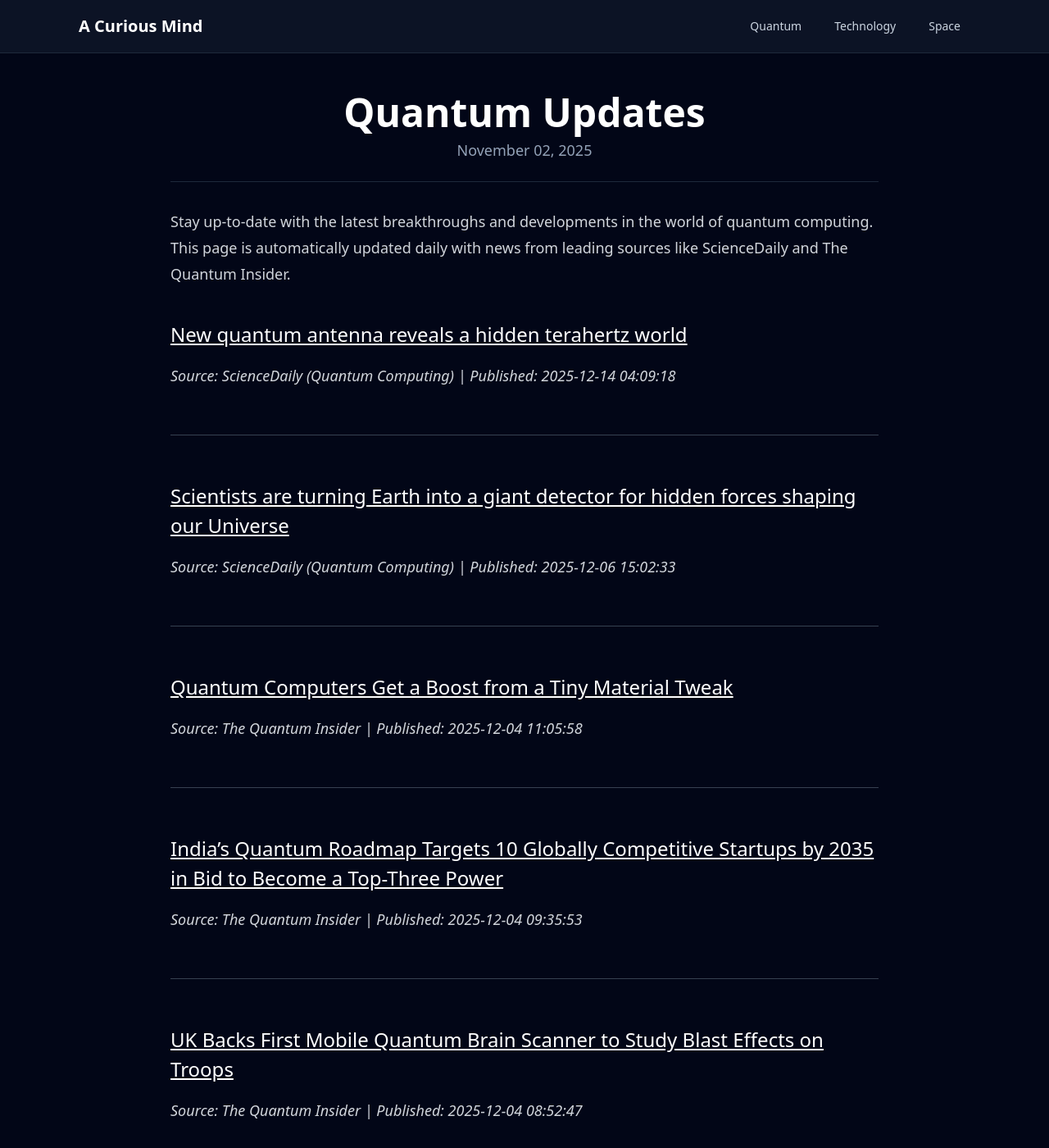
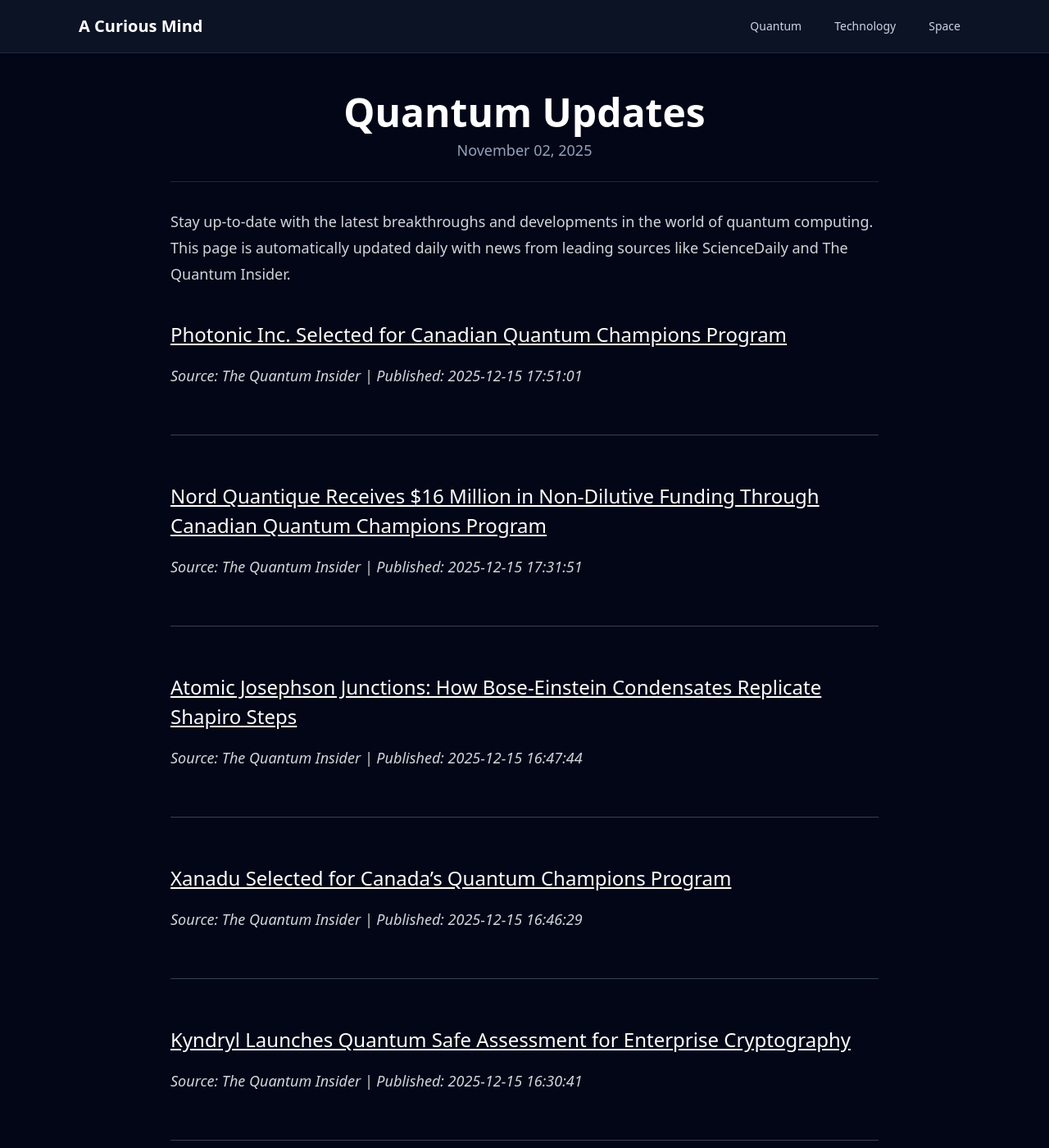
Before and after one commit to onehl7/onehl7.github.io, a Jekyll site: the page built from _posts/2025-11-02-quantum-updates.md, in a window 1280 px wide and 1400 px high. Shown: the whole window at 82% size. Built offline with Jekyll 4.4.1, drawn with Linux system fonts in a browser that asks for light colours; nearby versions of some CDN libraries; some of the changed text lies outside the part shown.

Commit message:
Update quantum news data

```diff
--- a/_data/quantum_news.json
+++ b/_data/quantum_news.json
@@ -1,4 +1,34 @@
 [
+  {
+    "source": "The Quantum Insider",
+    "title": "Photonic Inc. Selected for Canadian Quantum Champions Program",
+    "link": "https://thequantuminsider.com/2025/12/15/photonic-inc-canadian-quantum-champions/",
+    "published": "2025-12-15 17:51:01"
+  },
+  {
+    "source": "The Quantum Insider",
+    "title": "Nord Quantique Receives $16 Million in Non-Dilutive Funding Through Canadian Quantum Champions Program",
+    "link": "https://thequantuminsider.com/2025/12/15/nord-quantique-canadian-quantum-champions-program/",
+    "published": "2025-12-15 17:31:51"
+  },
+  {
+    "source": "The Quantum Insider",
+    "title": "Atomic Josephson Junctions: How Bose-Einstein Condensates Replicate Shapiro Steps",
+    "link": "https://thequantuminsider.com/2025/12/15/bose-einstein-condensates-simulate-josephson-junctions/",
+    "published": "2025-12-15 16:47:44"
+  },
+  {
+    "source": "The Quantum Insider",
+    "title": "Xanadu Selected for Canada\u2019s Quantum Champions Program",
+    "link": "https://thequantuminsider.com/2025/12/15/xanadu-23m-quantum-champions-canada/",
+    "published": "2025-12-15 16:46:29"
+  },
+  {
+    "source": "The Quantum Insider",
+    "title": "Kyndryl Launches Quantum Safe Assessment for Enterprise Cryptography",
+    "link": "https://thequantuminsider.com/2025/12/15/kyndryl-quantum-safe-assessment-launch/",
+    "published": "2025-12-15 16:30:41"
+  },
   {
     "source": "ScienceDaily (Quantum Computing)",
     "title": "New quantum antenna reveals a hidden terahertz world",
@@ -10,36 +40,6 @@
     "title": "Scientists are turning Earth into a giant detector for hidden forces shaping our Universe",
     "link": "https://www.sciencedaily.com/releases/2025/12/251205054737.htm",
     "published": "2025-12-06 15:02:33"
-  },
-  {
-    "source": "The Quantum Insider",
-    "title": "Quantum Computers Get a Boost from a Tiny Material Tweak",
-    "link": "https://thequantuminsider.com/2025/12/04/quantum-computers-get-a-boost-from-a-tiny-material-tweak/",
-    "published": "2025-12-04 11:05:58"
-  },
-  {
-    "source": "The Quantum Insider",
-    "title": "India\u2019s Quantum Roadmap Targets 10 Globally Competitive Startups by 2035 in Bid to Become a Top-Three Power",
-    "link": "https://thequantuminsider.com/2025/12/04/indias-quantum-roadmap-targets-10-globally-competitive-startups-by-2035-in-bid-to-become-a-top-three-power/",
-    "published": "2025-12-04 09:35:53"
-  },
-  {
-    "source": "The Quantum Insider",
-    "title": "UK Backs First Mobile Quantum Brain Scanner to Study Blast Effects on Troops",
-    "link": "https://thequantuminsider.com/2025/12/04/uk-backs-first-mobile-quantum-brain-scanner-to-study-blast-effects-on-troops/",
-    "published": "2025-12-04 08:52:47"
-  },
-  {
-    "source": "The Quantum Insider",
-    "title": "Florida\u2019s Bid to Become a Quantum Technology Hub Gains Momentum With New Statewide Initiative",
-    "link": "https://thequantuminsider.com/2025/12/03/floridas-bid-to-become-a-quantum-technology-hub-gains-momentum-with-new-statewide-initiative/",
-    "published": "2025-12-03 21:51:02"
-  },
-  {
-    "source": "The Quantum Insider",
-    "title": "ParityQC Awarded Contract by DLR to Integrate Quantum Computing for Next-Generation Mobility Solutions",
-    "link": "https://thequantuminsider.com/2025/12/03/parityqc-awarded-contract-by-dlr-to-integrate-quantum-computing-for-next-generation-mobility-solutions/",
-    "published": "2025-12-03 21:24:58"
   },
   {
     "source": "ScienceDaily (Quantum Computing)",
```
